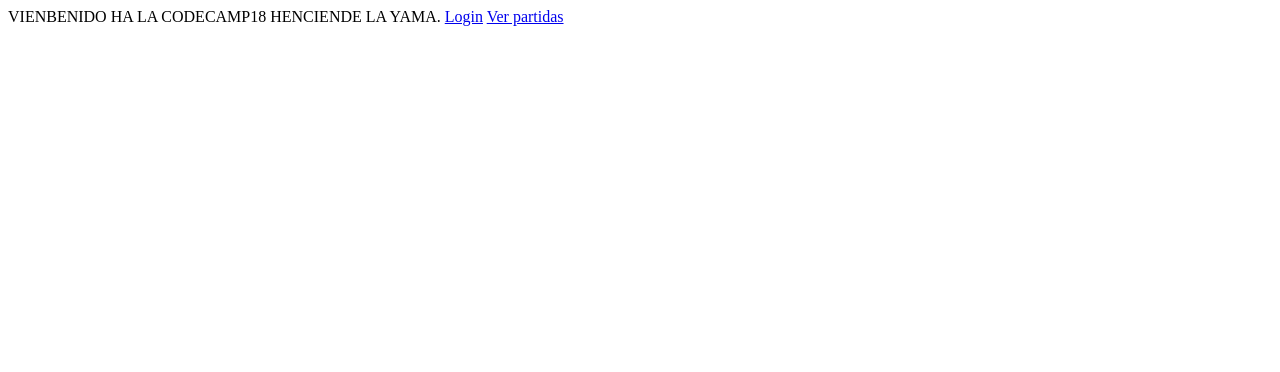
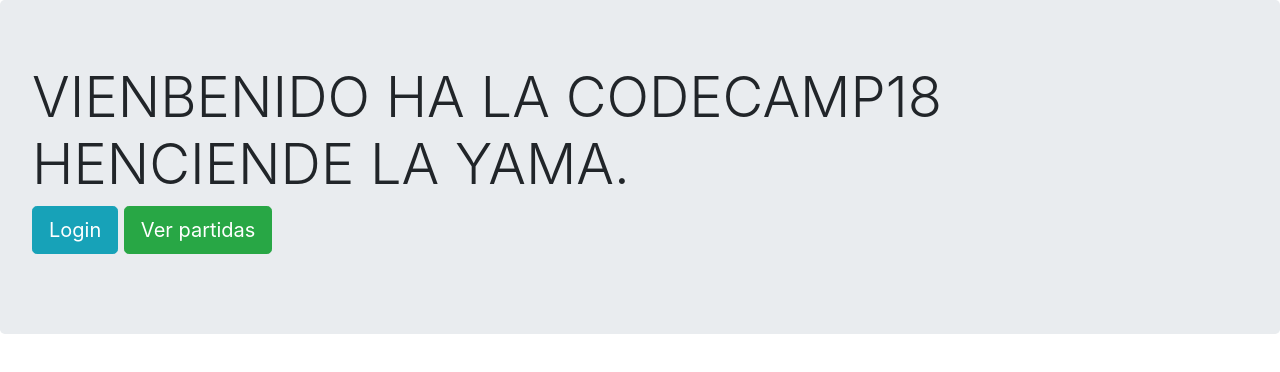
Before and after one commit to ezequiel-umu/ActividadCodeCamp18, a website: page judge/static/index.html in a window 1280 px wide. Drawn offline with nearby package versions, Linux system fonts and the light colour scheme.

Commit message:
Actualizado con interfaz gráfica

```diff
--- a/judge/static/index.html
+++ b/judge/static/index.html
@@ -1,11 +1,29 @@
+<!DOCTYPE html>
 <html>
-  <head>
-    <meta charset="utf-8" />
-  </head>
-  <body>
-    VIENBENIDO HA LA CODECAMP18 HENCIENDE LA YAMA.
+<head>
+	<title>CodeCamp18</title>
 
-    <a href="/login.html">Login</a>
-    <a href="/visualizador.html">Ver partidas</a>
-  </body>
+	<meta name="viewport" content="width=device-width, initial-scale=1, shrink-to-fit=no">
+
+	<link rel="stylesheet" href="https://maxcdn.bootstrapcdn.com/bootstrap/4.0.0-beta.2/css/bootstrap.min.css" integrity="sha384-PsH8R72JQ3SOdhVi3uxftmaW6Vc51MKb0q5P2rRUpPvrszuE4W1povHYgTpBfshb" crossorigin="anonymous">
+
+</head>
+<body>
+
+
+<div class="jumbotron">
+  <h2 class="display-4">VIENBENIDO HA LA CODECAMP18 HENCIENDE LA YAMA.</h2>
+  <p class="lead">
+    <a class="btn btn-info btn-lg" href="/login.html" role="button">Login</a>
+    <a class="btn btn-success btn-lg" href="/visualizador.html" role="button">Ver partidas</a>
+  </p>
+
+</div>
+
+
+<script src="https://code.jquery.com/jquery-3.2.1.slim.min.js" integrity="sha384-KJ3o2DKtIkvYIK3UENzmM7KCkRr/rE9/Qpg6aAZGJwFDMVNA/GpGFF93hXpG5KkN" crossorigin="anonymous"></script>
+<script src="https://cdnjs.cloudflare.com/ajax/libs/popper.js/1.12.3/umd/popper.min.js" integrity="sha384-vFJXuSJphROIrBnz7yo7oB41mKfc8JzQZiCq4NCceLEaO4IHwicKwpJf9c9IpFgh" crossorigin="anonymous"></script>
+<script src="https://maxcdn.bootstrapcdn.com/bootstrap/4.0.0-beta.2/js/bootstrap.min.js" integrity="sha384-alpBpkh1PFOepccYVYDB4do5UnbKysX5WZXm3XxPqe5iKTfUKjNkCk9SaVuEZflJ" crossorigin="anonymous"></script>
+</body>
+
 </html>
```
